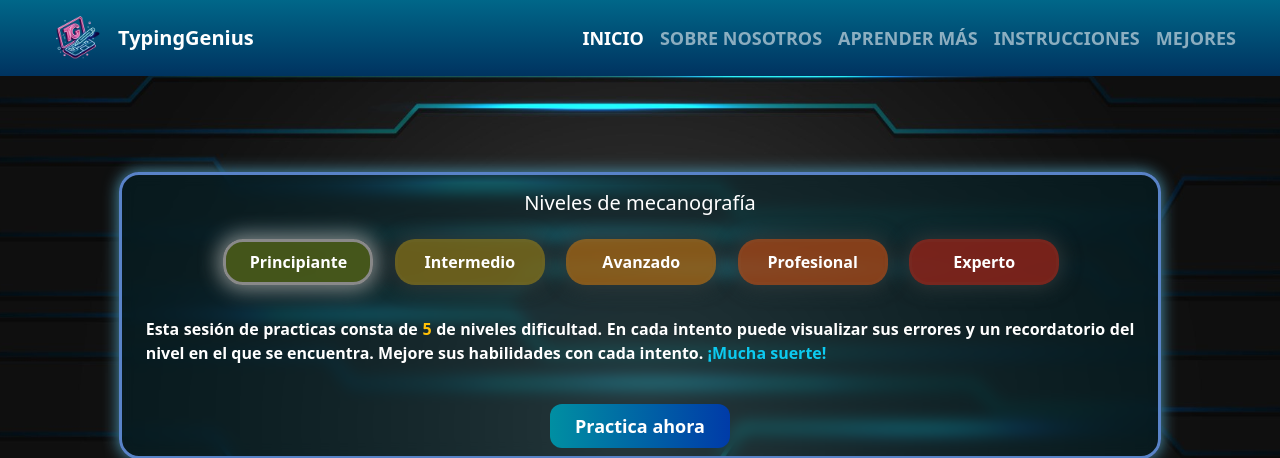
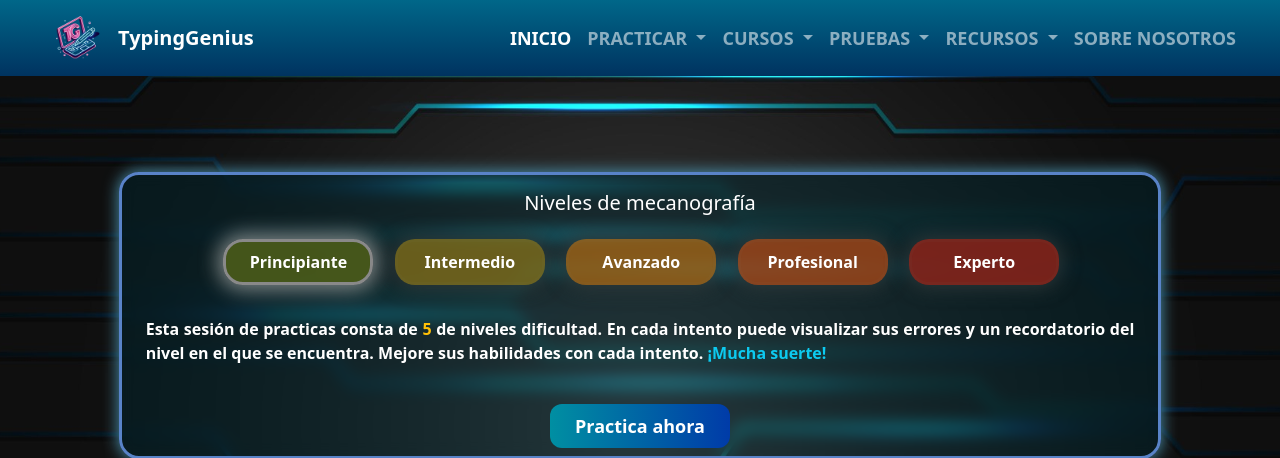
Before and after one commit to Chris0171/TypingGenius_php, a PHP site: page /index.php in a window 1280 px wide. Shown: the top 458 px of the page. Run offline with PHP 8.4, Linux system fonts and the light colour scheme.

Commit message:
navbar updated by key words

```diff
--- a/includes/header.inc.php
+++ b/includes/header.inc.php
@@ -2,8 +2,7 @@
   <!-- Navbar -->
   <nav class="container-xxl">
     <div class="homeLink">
-      <a class="navbar-brand fw-bold ms-2 ms-md-3" href="#"><img class="img-fluid d-inline-block"
-          src="assets/favicon.ico" width="50" alt="ContentSynth-Logo" width="85"></a>
+      <a class="navbar-brand fw-bold ms-2 ms-md-3" href="#"><img class="img-fluid d-inline-block" src="assets/favicon.ico" width="50" alt="ContentSynth-Logo" width="85"></a>
       <a href="index.php" class="appTitle">
         <p class="text-center m-0 fw-bold">TypingGenius</p>
       </a>
@@ -14,10 +13,53 @@
     <div class="navbar-collapse collapse" id="menu">
       <nav class="navbar-nav ms-md-auto">
         <a class="nav-link fw-bold" id="index" href="index.php">INICIO</a>
+        <!-- Dropdown "PRACTICAR" -->
+        <div class="dropdown">
+          <button class="nav-link fw-bold dropdown-toggle" type="button" data-bs-toggle="dropdown" aria-expanded="false">
+            PRACTICAR
+          </button>
+          <ul class="dropdown-menu dropdown-menu-dark bgDropdown p-2">
+            <li><a class="dropdown-item" href="#">Practicar la mecanografía</a></li>
+            <li><a class="dropdown-item" href="#">Ejercicios de mecanografía</a></li>
+            <hr class="text-warning border border-2">
+            <li><a class="dropdown-item" href="#">Intruciones de prueba</a></li>
+            <li><a class="dropdown-item" href="#">Mejores posiciones</a></li>
+          </ul>
+        </div>
+        <!-- Dropdown "CURSOS" -->
+        <div class="dropdown">
+          <button class="nav-link fw-bold dropdown-toggle" type="button" data-bs-toggle="dropdown" aria-expanded="false">
+            CURSOS
+          </button>
+          <ul class="dropdown-menu dropdown-menu-dark bgDropdown p-2">
+            <li><a class="dropdown-item" href="#">Cursos de mecanografía</a></li>
+            <li><a class="dropdown-item" href="#">Mecanografía para principiantes</a></li>
+            <hr class="text-warning border border-2">
+            <li><a class="dropdown-item" href="#">Mecanografía juegos</a></li>
+          </ul>
+        </div>
+        <!-- Dropdown "PRUEBAS" -->
+        <div class="dropdown">
+          <button class="nav-link fw-bold dropdown-toggle" type="button" data-bs-toggle="dropdown" aria-expanded="false">
+            PRUEBAS
+          </button>
+          <ul class="dropdown-menu dropdown-menu-dark bgDropdown p-2">
+            <li><a class="dropdown-item" href="#">Pruebas de mecanografía</a></li>
+            <li><a class="dropdown-item" href="#">Medir velocidad de tipeo</a></li>
+          </ul>
+        </div>
+        <!-- Dropdown "RECURSOS" -->
+        <div class="dropdown">
+          <button class="nav-link fw-bold dropdown-toggle" type="button" data-bs-toggle="dropdown" aria-expanded="false">
+            RECURSOS
+          </button>
+          <ul class="dropdown-menu dropdown-menu-dark bgDropdown p-2">
+            <li><a class="dropdown-item" href="#">Aprender mecanografía</a></li>
+            <li><a class="dropdown-item" href="#">Mecangrafía onlines</a></li>
+            <li><a class="dropdown-item" href="#">Escribir sin ver el teclado</a></li>
+          </ul>
+        </div>
         <a class="nav-link fw-bold" id="about-us" href="about-us.php">SOBRE NOSOTROS</a>
-        <a class="nav-link fw-bold" id="learn-more" href="learn-more.php">APRENDER MÁS</a>
-        <a class="nav-link fw-bold" id="instructions" href="instructions.php">INSTRUCCIONES</a>
-        <a class="nav-link fw-bold" id="scores" href="scores.php">MEJORES</a>
       </nav>
     </div>
   </nav>
```
